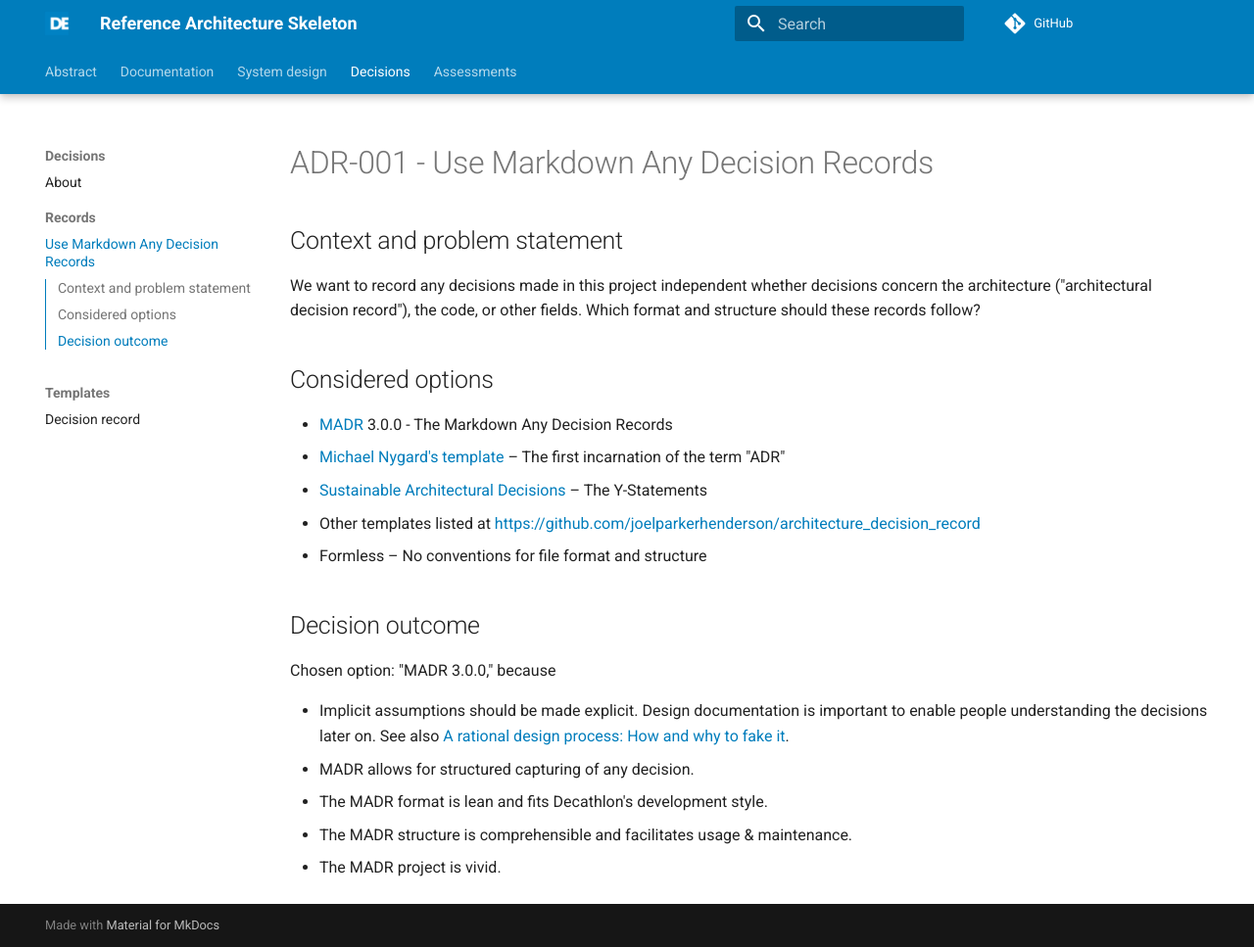
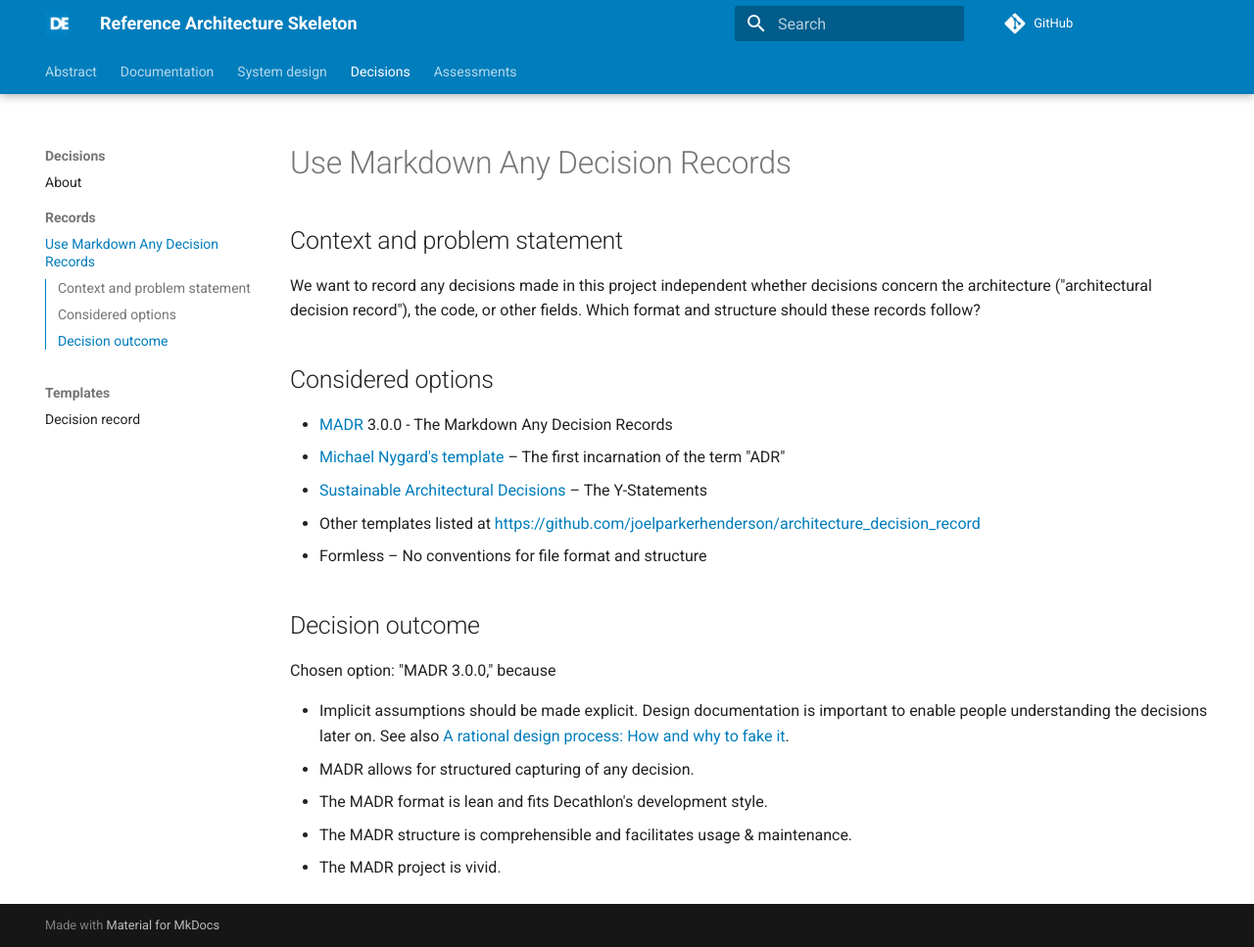
Before and after one commit to clap-demo/refarch-001, an MkDocs documentation site: the page built from docs/decisions/records/ADR-001-use-markdown-any-decision-records.md, in a window 1280 px wide and 967 px high. Shown: the whole window at 98% size. Built offline with MkDocs 1.6.1 and Material for MkDocs 9.7.7, drawn with Linux system fonts in a browser that asks for light colours; comment, search, counter and statistics services are not loaded; the version menu is left out.

Commit message:
Update Architecture Decision Record “ADR-001-use-markdown-any-decision-records”

```diff
--- a/docs/decisions/records/ADR-001-use-markdown-any-decision-records.md
+++ b/docs/decisions/records/ADR-001-use-markdown-any-decision-records.md
@@ -2,8 +2,6 @@
 id: 1
 title: Use Markdown Any Decision Records
 ---
-# ADR-001 - Use Markdown Any Decision Records
-
 ## Context and problem statement
 
 We want to record any decisions made in this project independent whether decisions concern the architecture ("architectural decision record"), the code, or other fields.
```
